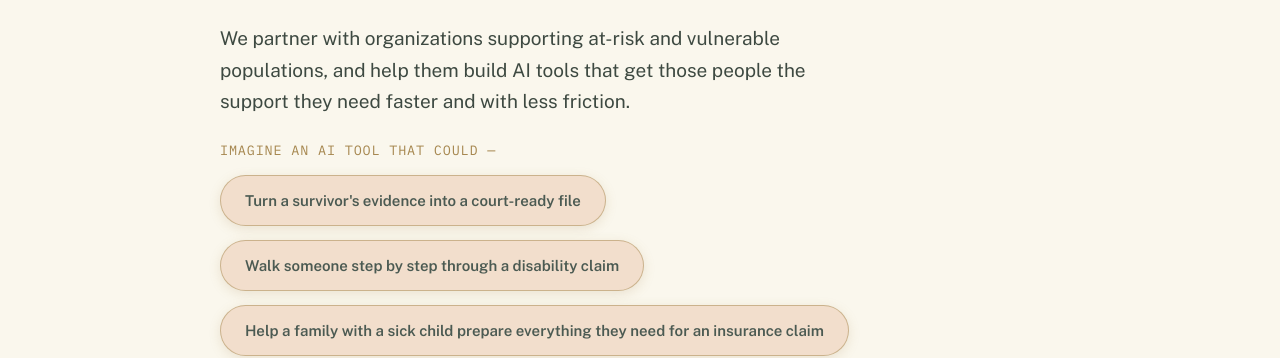
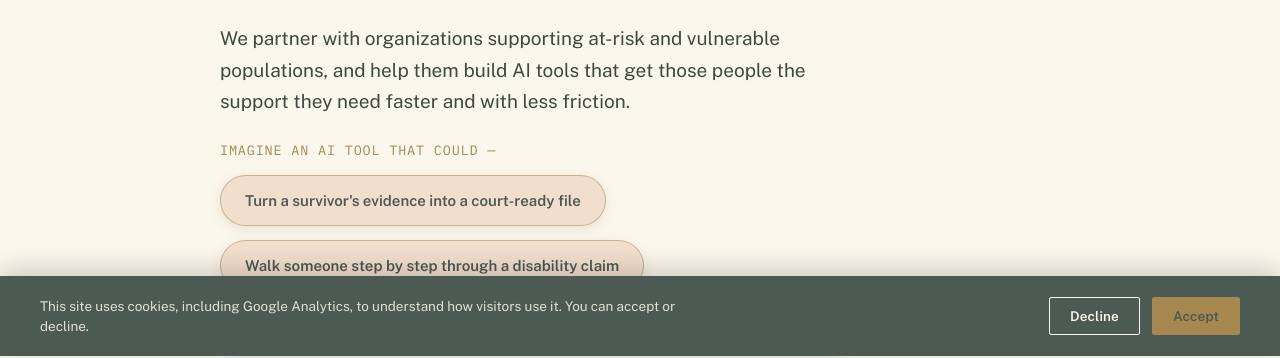
Before and after one commit to jacqaher/Lucid, a plain HTML site: page index.html in a window 1280 px wide. Shown: the part 444-802 px from the top of the page. Drawn offline with nearby package versions, Linux system fonts and the light colour scheme.

Commit message:
Add files via upload

```diff
--- a/index.html
+++ b/index.html
@@ -3,6 +3,21 @@
 <head>
 <meta charset="UTF-8">
 <meta name="viewport" content="width=device-width, initial-scale=1.0">
+
+<!-- Google tag (gtag.js) -->
+<script>
+  window.dataLayer = window.dataLayer || [];
+  function gtag(){dataLayer.push(arguments);}
+  // Default: analytics storage denied until the visitor accepts cookies
+  gtag('consent', 'default', {
+    'analytics_storage': 'denied'
+  });
+</script>
+<script async src="https://www.googletagmanager.com/gtag/js?id=G-P4MQGD0YHH"></script>
+<script>
+  gtag('js', new Date());
+  gtag('config', 'G-P4MQGD0YHH');
+</script>
 <title>Lucid — clarity, handed over</title>
 <link rel="preconnect" href="https://fonts.googleapis.com">
 <link rel="preconnect" href="https://fonts.gstatic.com" crossorigin>
@@ -572,6 +587,54 @@
   .foot-links a:hover{ color:var(--gold); }
   .foot-legal{ font-family:var(--mono); font-size:11.5px; color:var(--ink-soft); }
 
+  /* ---------- COOKIE BANNER ---------- */
+  .cookie-banner{
+    position:fixed;
+    left:0; right:0; bottom:0;
+    z-index:100;
+    background:var(--ink);
+    color:var(--sand);
+    padding:20px 40px;
+    display:flex;
+    align-items:center;
+    justify-content:space-between;
+    gap:24px;
+    flex-wrap:wrap;
+    box-shadow:0 -6px 24px rgba(0,0,0,0.18);
+  }
+  .cookie-banner p{
+    font-size:13.5px;
+    line-height:1.5;
+    max-width:640px;
+    color:rgba(250,247,237,0.85);
+    margin:0;
+  }
+  .cookie-actions{ display:flex; gap:12px; flex-shrink:0; }
+  .cookie-actions button{
+    font-family:var(--sans);
+    font-weight:600;
+    font-size:13.5px;
+    padding:10px 20px;
+    border-radius:2px;
+    cursor:pointer;
+    border:1px solid var(--sand);
+  }
+  .btn-ghost-cookie{
+    background:transparent;
+    color:var(--sand);
+    transition:all .2s ease;
+  }
+  .btn-ghost-cookie:hover{ background:rgba(250,247,237,0.12); }
+  .cookie-banner .btn-dark{
+    background:var(--gold);
+    border-color:var(--gold);
+    color:var(--ink);
+  }
+  .cookie-banner .btn-dark:hover{ background:transparent; color:var(--sand); border-color:var(--sand); }
+  @media (max-width:640px){
+    .cookie-banner{ padding:18px 22px; flex-direction:column; align-items:flex-start; }
+  }
+
 </style>
 </head>
 <body>
@@ -869,6 +932,14 @@
   </div>
 </footer>
 
+<div id="cookie-banner" class="cookie-banner" hidden>
+  <p>This site uses cookies, including Google Analytics, to understand how visitors use it. You can accept or decline.</p>
+  <div class="cookie-actions">
+    <button id="cookie-decline" class="btn btn-ghost-cookie">Decline</button>
+    <button id="cookie-accept" class="btn btn-dark">Accept</button>
+  </div>
+</div>
+
 <script>
   // Scroll-reveal for timeline steps
   const steps = document.querySelectorAll('.step');
@@ -887,6 +958,38 @@
       if(!wasOpen){ sec.classList.add('open'); }
     });
   });
+
+  // Cookie consent banner
+  (function(){
+    function getCookie(name){
+      const match = document.cookie.match('(^|;)\\s*' + name + '\\s*=\\s*([^;]+)');
+      return match ? match.pop() : null;
+    }
+    function setCookie(name, value, days){
+      const expires = new Date(Date.now() + days*24*60*60*1000).toUTCString();
+      document.cookie = name + '=' + value + '; expires=' + expires + '; path=/; SameSite=Lax';
+    }
+
+    const banner = document.getElementById('cookie-banner');
+    const existing = getCookie('lucid_cookie_consent');
+
+    if(existing === 'granted'){
+      gtag('consent', 'update', { 'analytics_storage': 'granted' });
+    } else if(!existing){
+      banner.hidden = false;
+    }
+
+    document.getElementById('cookie-accept').addEventListener('click', ()=>{
+      gtag('consent', 'update', { 'analytics_storage': 'granted' });
+      setCookie('lucid_cookie_consent', 'granted', 180);
+      banner.hidden = true;
+    });
+
+    document.getElementById('cookie-decline').addEventListener('click', ()=>{
+      setCookie('lucid_cookie_consent', 'denied', 180);
+      banner.hidden = true;
+    });
+  })();
 </script>
 
 </body>
```
